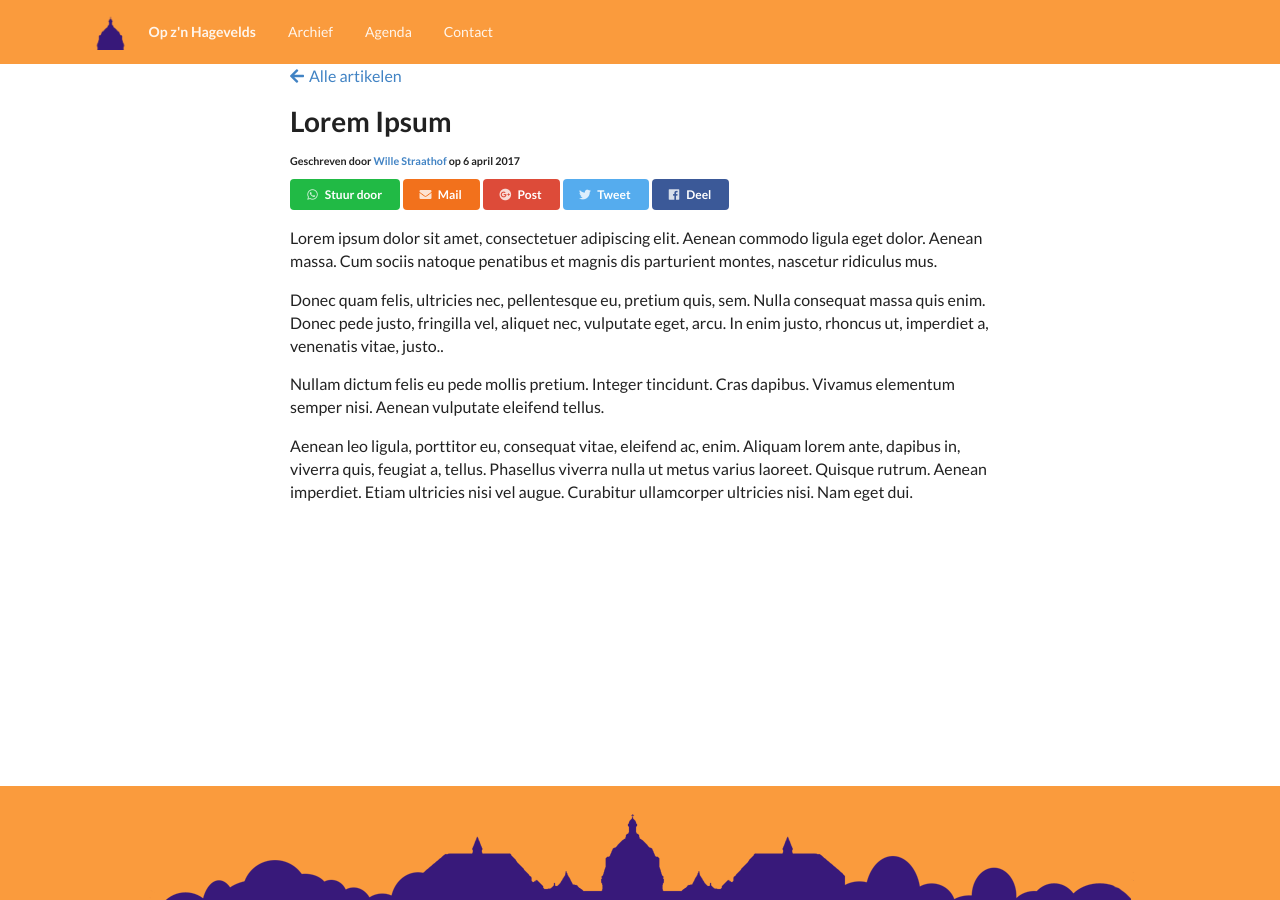
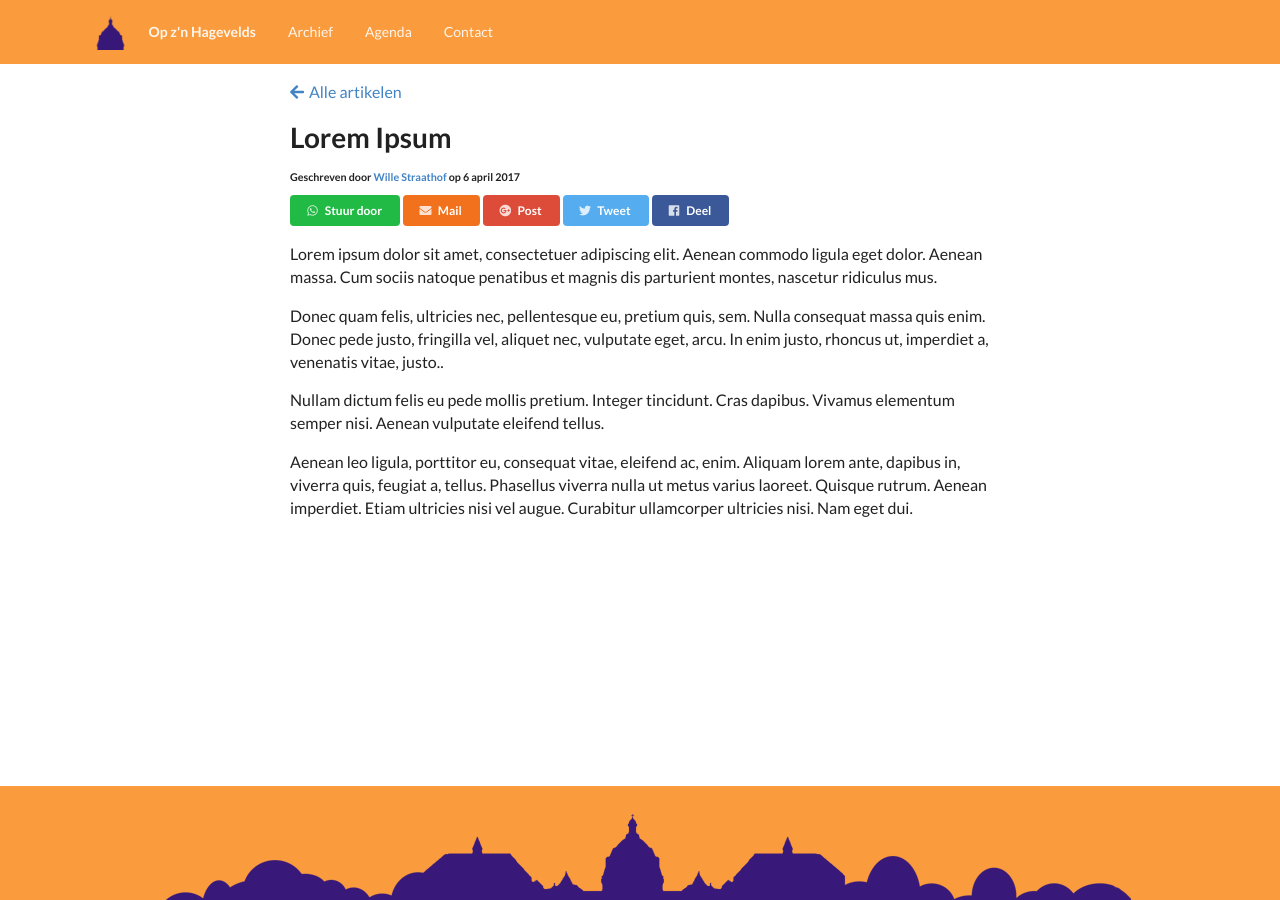
Before and after one commit to OZHV/ozhv.github.io, a Jekyll site: the page built from _posts/2017-4-6-Lorem-ipsum.md, in a window 1280 px wide. Built offline with Jekyll 4.4.1, drawn with Linux system fonts in a browser that asks for light colours; nearby versions of some CDN libraries; comment, search, counter and statistics services are not loaded.

Commit message:
Post padding fix

```diff
--- a/css/style.css
+++ b/css/style.css
@@ -86,6 +86,7 @@
 }
 .ui.main.text.container.post {
     margin-top: -2em;
+	padding-top: 7em;
 }
 /* CSS voor mobiele gebruikers */
 
```
